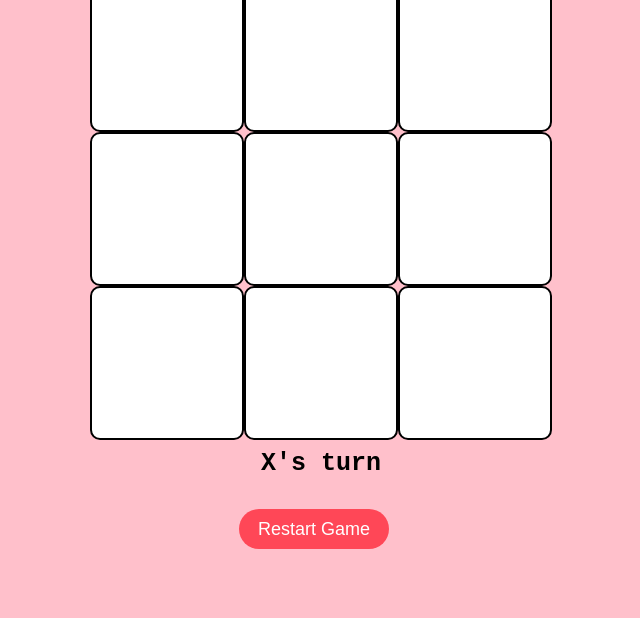
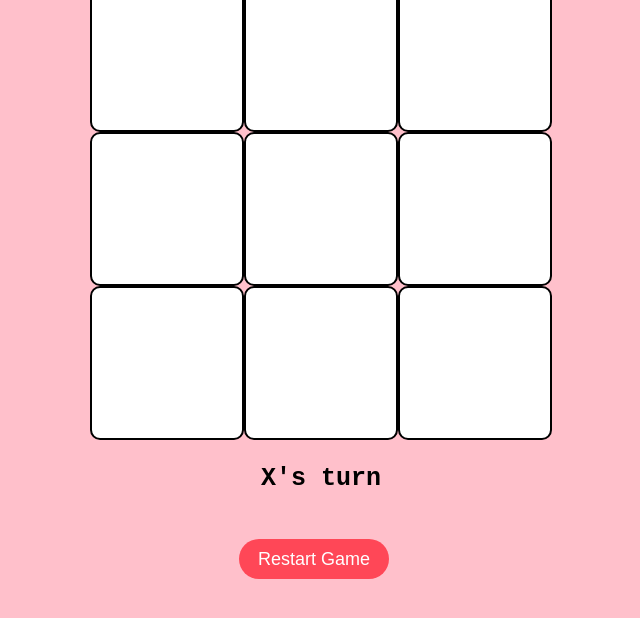
Before and after one commit to brindharajeswari/main-project, a plain HTML site: page index.html in a window 1280 px wide. Shown: the part 88-706 px from the top of the page, without its empty margins (319-959 px from the left). Drawn offline with Linux system fonts and the light colour scheme.

Commit message:
readme edits

```diff
--- a/style.css
+++ b/style.css
@@ -49,7 +49,7 @@ button{
     padding: 10px;
     margin: auto;
     position: relative;
-    top: 360px;
+    top: 390px;
     left: 550px;
     color:white;
     background-color: #ff4757;
@@ -69,7 +69,7 @@ button{
 
     display:flex;
     justify-content: center;
-    top : 350px;
+    top : 365px;
 
 
     -webkit-text-stroke: #ff4757;
```
Also changed, not shown: 1 other file.
